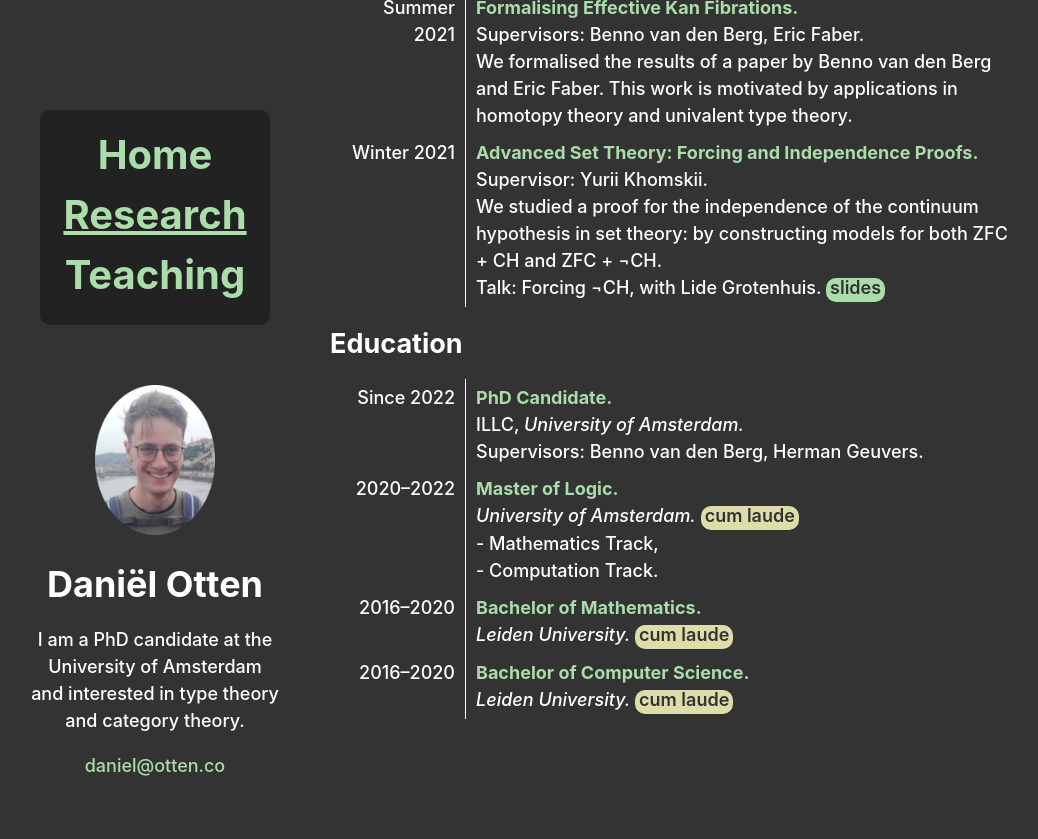
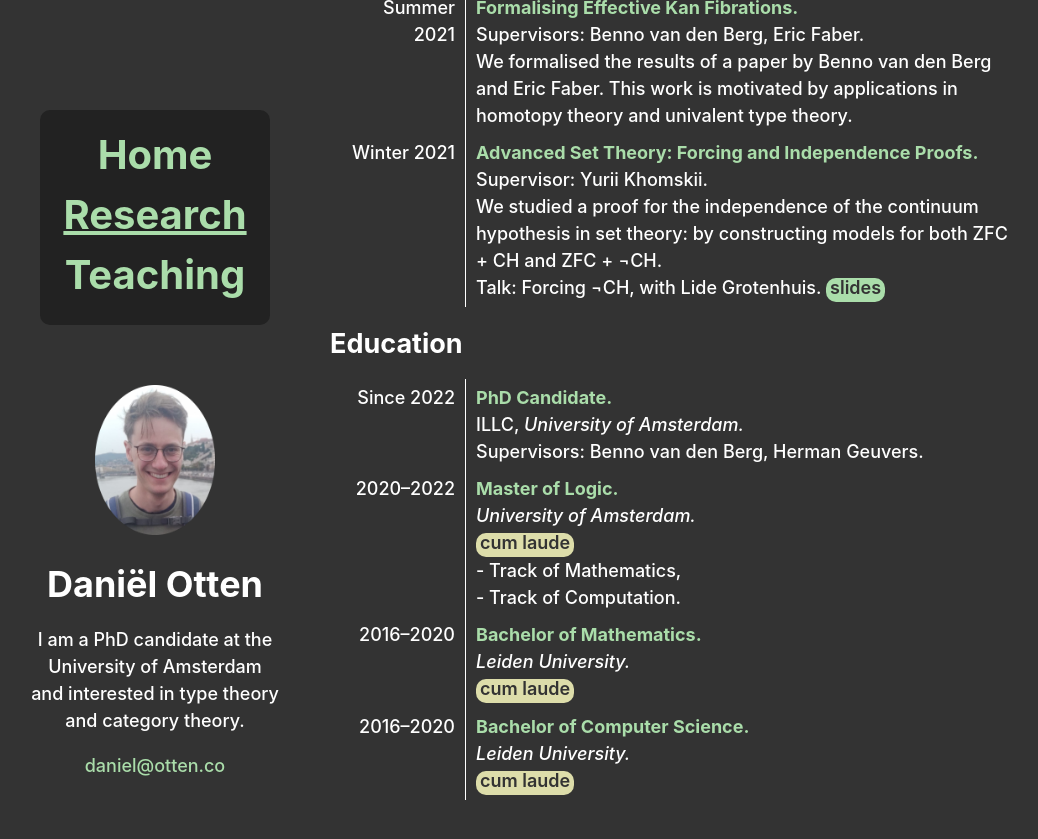
Before and after one commit to DDOtten/ddotten.github.io, a Jekyll site: the page built from research.md, in a window 1280 px wide and 900 px high, scrolled down 2184 px. Shown: the top 839 px of the window, without its empty margins (110-1148 px from the left). Built offline with Jekyll 4.4.1, drawn with Linux system fonts in a browser that asks for light colours.

```diff
--- a/research.md
+++ b/research.md
@@ -93,6 +93,6 @@ layout: page
 # Education
 
 | Since 2022 | **[PhD Candidate](https://www.illc.uva.nl/People/person/5117/D-D-Otten).** <br> ILLC, *University of Amsterdam.* <br/> Supervisors: Benno van den Berg, Herman Geuvers. |
-| 2020--2022 | **[Master of Logic](https://msclogic.illc.uva.nl/).** <br/> *University of Amsterdam.* <mark>cum laude</mark> <br/> - Mathematics Track, <br/> - Computation Track. |
-| 2016--2020 | **[Bachelor of Mathematics](https://www.universiteitleiden.nl/onderwijs/opleidingen/bachelor/wiskunde).** <br/> *Leiden University.* <mark>cum laude</mark> |
-| 2016--2020 | **[Bachelor of Computer Science](https://www.universiteitleiden.nl/onderwijs/opleidingen/bachelor/informatica).** <br/> *Leiden University.* <mark>cum laude</mark> |
+| 2020--2022 | **[Master of Logic](https://msclogic.illc.uva.nl/).** <br/> *University of Amsterdam.* <br/> <mark>cum laude</mark> <br/> - Track of Mathematics, <br/> - Track of Computation. |
+| 2016--2020 | **[Bachelor of Mathematics](https://www.universiteitleiden.nl/onderwijs/opleidingen/bachelor/wiskunde).** <br/> *Leiden University.* <br/> <mark>cum laude</mark> |
+| 2016--2020 | **[Bachelor of Computer Science](https://www.universiteitleiden.nl/onderwijs/opleidingen/bachelor/informatica).** <br/> *Leiden University.* <br/> <mark>cum laude</mark> |
```
